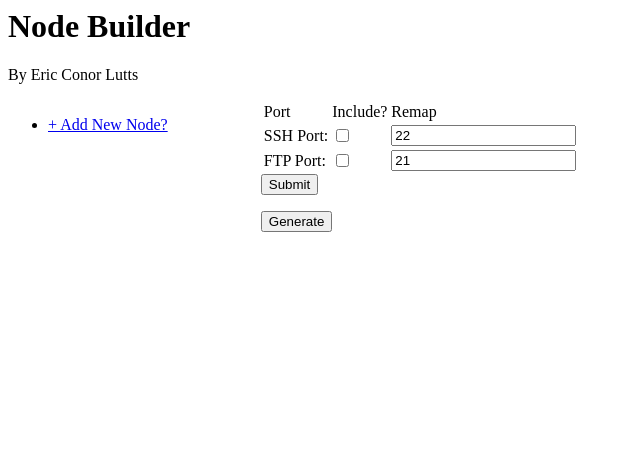
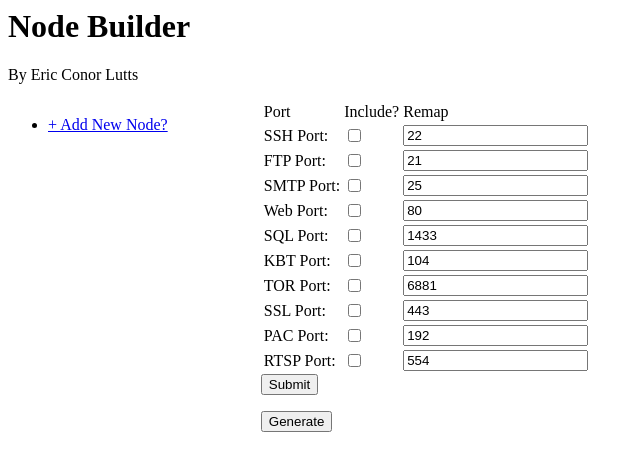
Before and after one commit to eclutts/Hacknet-Ext-BuildTool, a Django app: template django/buildtoolserver/nodebuilder/templates/nodebuilder/node_form.html in a window 1280 px wide. Shown: the top 471 px of the page, without its empty margins (0-643 px from the left). Run offline with Django 3.2, Linux system fonts and the light colour scheme; the template is opened without the code that fills it, so the values that code supplies are empty.

Commit message:
added rest of the ports

```diff
--- a/django/buildtoolserver/nodebuilder/models.py
+++ b/django/buildtoolserver/nodebuilder/models.py
@@ -17,6 +17,7 @@ class GameObject(models.Model):
     class Meta:
         abstract = True
 
+    obj_children = models.JSONField(default=None, blank=True, null=True)
 
 
 # generic node (so phone or computer)
@@ -83,5 +84,4 @@ class Computer(Node):
     adminIsSuper = models.BooleanField(default=False, blank=True)
 
     tracker = models.BooleanField(default=False, blank=True)
-
     # Implement Daemons at a later point
--- a/django/buildtoolserver/nodebuilder/static/nodebuilder/xml_files/bb7f308d-0e4a-4533-b000-b65e18f7fefb.xml
+++ b/django/buildtoolserver/nodebuilder/static/nodebuilder/xml_files/bb7f308d-0e4a-4533-b000-b65e18f7fefb.xml
@@ -1 +1 @@
-<Computer id="test2" name="test" ip="1.2.3.4" security="0" icon="laptop" type="4"><ports>22</ports><portRemap>22=21</portRemap><portsForCrack val="0" /></Computer>
+<Computer id="test2" name="test" ip="1.2.3.4" security="0" icon="laptop" type="4"><ports>21,25,6881,443,554</ports><portRemap>21=21,25=36,6881=6881,443=554,554=554</portRemap><portsForCrack val="0" /><admin type="progress" resetPassword="false" isSuper="true" /><firewall level="17" solution="kwijibo" additionalTime="0.0" /></Computer>
--- a/django/buildtoolserver/nodebuilder/templates/nodebuilder/name.html
+++ /dev/null
@@ -1,5 +0,0 @@
-<form action="/your-name/" method="post">
-    {% csrf_token %}
-    {{ form }}
-    <input type="submit" value="Submit">
-</form>
--- a/django/buildtoolserver/nodebuilder/templates/nodebuilder/node_form.html
+++ b/django/buildtoolserver/nodebuilder/templates/nodebuilder/node_form.html
@@ -3,8 +3,6 @@
 
 <h1>Node Builder</h1>
 <p>By Eric Conor Lutts</p>
-
-{{ form.ssh_port.value }}
 
 {% load static %}
 <script type="text/javascript" src="{% static 'nodebuilder/js/node_list.js' %}"></script>
@@ -52,6 +50,7 @@
                         </td>
                     </div>
                 </tr>
+{% comment %} FTP {% endcomment %}
                 <tr>
                     <div class="fieldWrapper">
                         <td><label for="{{form.ftp_port.id_for_label}}">FTP Port:</label></td>
@@ -65,6 +64,121 @@
                         </td>
                     </div>
                 </tr>
+{% comment %} SMTP {% endcomment %}
+<tr>
+    <div class="fieldWrapper">
+        <td><label for="{{form.smtp_port.id_for_label}}">SMTP Port:</label></td>
+        <td><input type="checkbox" id="smtp_port" name="smtp_port"
+            {% if form.smtp_port.value %} checked {% endif %}>
+        </td>
+        <td><input type="text" id="smtp_remap" name="smtp_remap"
+            {% if form.smtp_port.value %} value="{{form.smtp_remap.value}}"
+            {% else %} value="25"
+            {% endif %} >
+        </td>
+    </div>
+</tr>
+{% comment %} WEB {% endcomment %}
+<tr>
+    <div class="fieldWrapper">
+        <td><label for="{{form.web_port.id_for_label}}">Web Port:</label></td>
+        <td><input type="checkbox" id="web_port" name="web_port"
+            {% if form.web_port.value %} checked {% endif %}>
+        </td>
+        <td><input type="text" id="web_remap" name="web_remap"
+            {% if form.web_port.value %} value="{{form.web_remap.value}}"
+            {% else %} value="80"
+            {% endif %} >
+        </td>
+    </div>
+</tr>
+{% comment %} SQL {% endcomment %}
+<tr>
+    <div class="fieldWrapper">
+        <td><label for="{{form.sql_port.id_for_label}}">SQL Port:</label></td>
+        <td><input type="checkbox" id="sql_port" name="sql_port"
+            {% if form.sql_port.value %} checked {% endif %}>
+        </td>
+        <td><input type="text" id="sql_remap" name="sql_remap"
+            {% if form.sql_port.value %} value="{{form.sql_remap.value}}"
+            {% else %} value="1433"
+            {% endif %} >
+        </td>
+    </div>
+</tr>
+{% comment %} KBT {% endcomment %}
+<tr>
+    <div class="fieldWrapper">
+        <td><label for="{{form.kbt_port.id_for_label}}">KBT Port:</label></td>
+        <td><input type="checkbox" id="kbt_port" name="kbt_port"
+            {% if form.kbt_port.value %} checked {% endif %}>
+        </td>
+        <td><input type="text" id="kbt_remap" name="kbt_remap"
+            {% if form.kbt_port.value %} value="{{form.kbt_remap.value}}"
+            {% else %} value="104"
+            {% endif %} >
+        </td>
+    </div>
+</tr>
+{% comment %} TOR {% endcomment %}
+<tr>
+    <div class="fieldWrapper">
+        <td><label for="{{form.tor_port.id_for_label}}">TOR Port:</label></td>
+        <td><input type="checkbox" id="tor_port" name="tor_port"
+            {% if form.tor_port.value %} checked {% endif %}>
+        </td>
+        <td><input type="text" id="tor_remap" name="tor_remap"
+            {% if form.tor_port.value %} value="{{form.tor_remap.value}}"
+            {% else %} value="6881"
+            {% endif %} >
+        </td>
+    </div>
+</tr>
+{% comment %} SSL {% endcomment %}
+<tr>
+    <div class="fieldWrapper">
+        <td><label for="{{form.ssl_port.id_for_label}}">SSL Port:</label></td>
+        <td><input type="checkbox" id="ssl_port" name="ssl_port"
+            {% if form.ssl_port.value %} checked {% endif %}>
+        </td>
+        <td><input type="text" id="ssl_remap" name="ssl_remap"
+            {% if form.ssl_port.value %} value="{{form.ssl_remap.value}}"
+            {% else %} value="443"
+            {% endif %} >
+        </td>
+    </div>
+</tr>
+
+{% comment %} PAC {% endcomment %}
+<tr>
+    <div class="fieldWrapper">
+        <td><label for="{{form.pac_port.id_for_label}}">PAC Port:</label></td>
+        <td><input type="checkbox" id="pac_port" name="pac_port"
+            {% if form.pac_port.value %} checked {% endif %}>
+        </td>
+        <td><input type="text" id="pac_remap" name="pac_remap"
+            {% if form.pac_port.value %} value="{{form.pac_remap.value}}"
+            {% else %} value="192"
+            {% endif %} >
+        </td>
+    </div>
+</tr>
+
+{% comment %} RTSP {% endcomment %}
+<tr>
+    <div class="fieldWrapper">
+        <td><label for="{{form.rtsp_port.id_for_label}}">RTSP Port:</label></td>
+        <td><input type="checkbox" id="rtsp_port" name="rtsp_port"
+            {% if form.rtsp_port.value %} checked {% endif %}>
+        </td>
+        <td><input type="text" id="rtsp_remap" name="rtsp_remap"
+            {% if form.rtsp_port.value %} value="{{form.rtsp_remap.value}}"
+            {% else %} value="554"
+            {% endif %} >
+        </td>
+    </div>
+</tr>
+
             </table>
 
 
--- a/django/buildtoolserver/nodebuilder/urls.py
+++ b/django/buildtoolserver/nodebuilder/urls.py
@@ -5,7 +5,6 @@ from . import views
 app_name = 'nodebuilder'
 urlpatterns = [
     path('', views.obj_list, name='obj_list'),
-    path('test', views.get_name, name="test"),
     path('addObj/<int:type>/<int:subtype>/', views.add_obj, name='add_obj'),
     path('<str:obj_sql_id>/', views.view_obj, name='view_obj'),
     path('gen_obj/<str:obj_sql_id>/', views.gen_obj, name='gen_obj'),
```
Also changed, not shown: django/buildtoolserver/nodebuilder/forms.py (+24 -0 lines), django/buildtoolserver/nodebuilder/views.py (+25 -41 lines), django/buildtoolserver/nodebuilder/migrations/0011_computer_obj_children.py (added).
